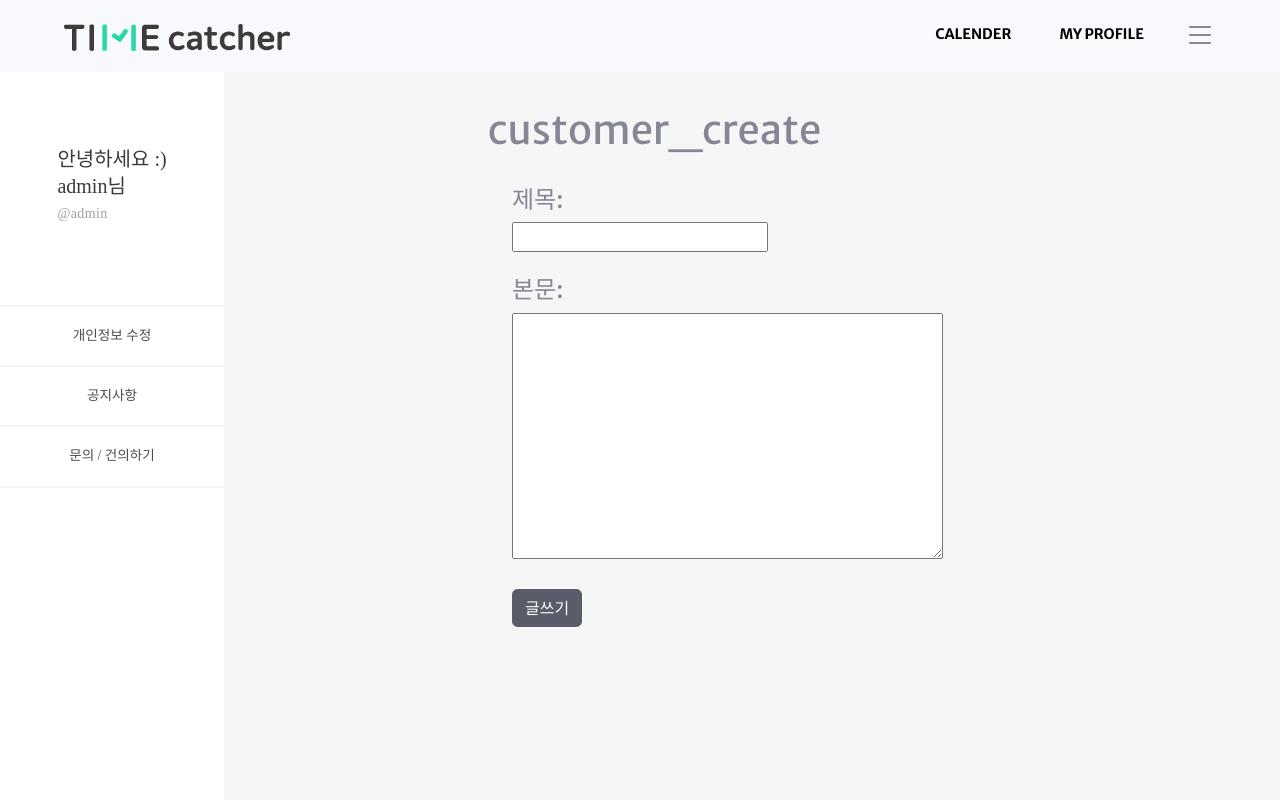
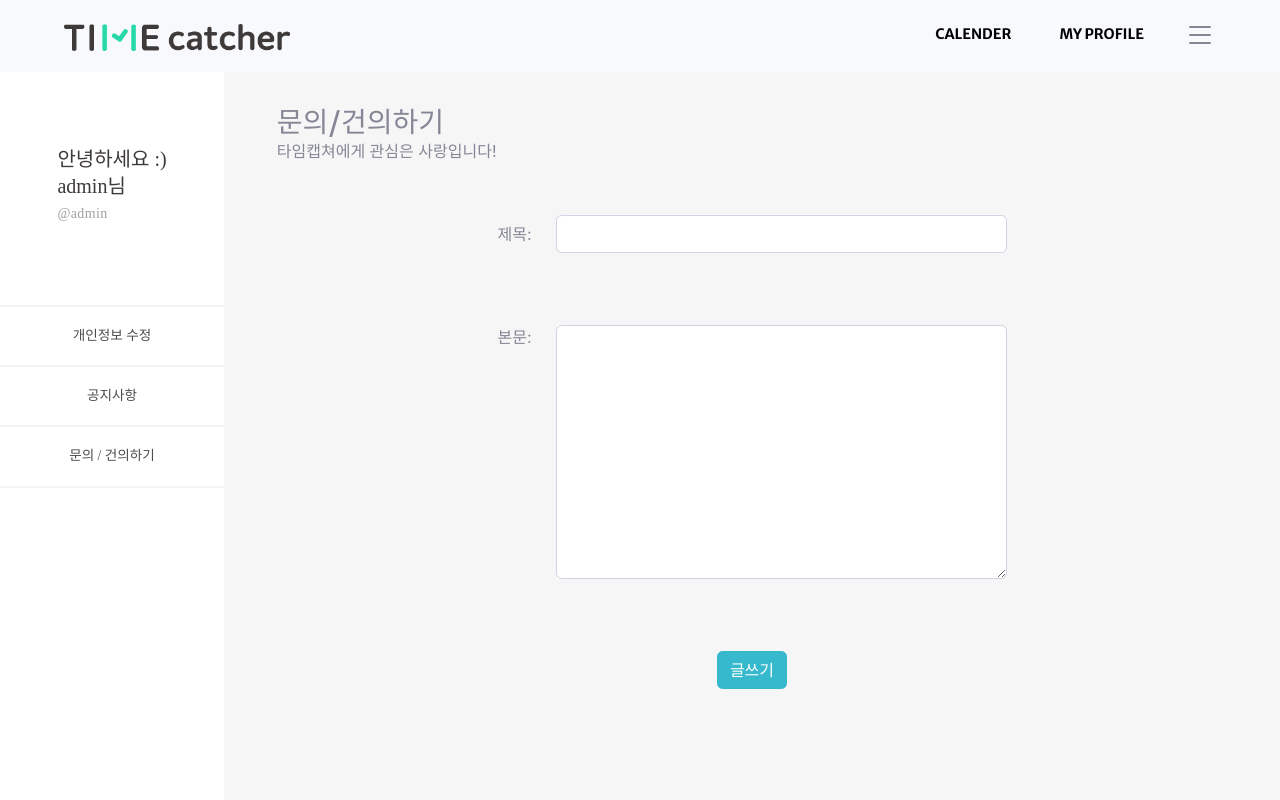
Before and after one commit to integerJI/TIME_catcher, a Django app: page /timeApp/customer_create/ in a window 1280 px wide. Run offline with Django 3.2, Linux system fonts and the light colour scheme; a user stored in the database is signed in; data comes from the database, SQL or seed files in the repository; both versions use the stored data as it was after the commit; some libraries are stand-ins or nearby versions.

Commit message:
customer 글쓰기 수정

```diff
--- a/timeApp/templates/customer_create.html
+++ b/timeApp/templates/customer_create.html
@@ -2,21 +2,33 @@
 {% load static %}
 {% block content_side %}
 <div id="content-wrapper" style="background-color: #f6f6f6;" class="d-flex justify-content-center">
-  <div class="cantrion" style="margin-top: 10%; width: 50%;">
-    <h1>customer_create</h1>
+  <div class="cantrion" style="margin-top: 10%; width: 90%;">
+    <h3 class="mb-0">문의/건의하기</h3>
+    <div class="mb-1 text-muted">타임캡쳐에게 관심은 사랑입니다!</div>
     <br>
-    <div class="container">
+    <div class="d-flex justify-content-center">
       <form action="{% url 'customer_save' %}" method="POST">
         {% csrf_token %}
-        <h4>제목: </h4>
-        <input type="text" name="title">
+        <div class="row no-gutters overflow-hidden flex-md-row mb-4 h-md-250 position-relative">
+          <div class="d-flex align-items-center ml-4">
+            <a>제목: </a>
+          </div>
+          <div class="col p-4 d-flex flex-column position-static">
+            <input type="text" name="title" class="form-control">
+          </div>
+        </div>
+        <div class="row no-gutters overflow-hidden flex-md-row mb-4 h-md-250 position-relative">
+          <div class="d-flex align-items-stretch ml-4 mt-4">
+            <a>본문: </a>
+          </div>
+          <div class="col p-4 d-flex flex-column position-static">
+            <textarea cols=40 rows=10 name="body" class="form-control"></textarea>
+          </div>
+        </div>
         <br>
-        <br>
-        <h4>본문: </h4>
-        <textarea cols=40 rows=10 name="body"></textarea>
-        <br>
-        <br>
-        <input class="btn btn-dark" type="submit" value="글쓰기">
+        <div class="d-flex justify-content-center">
+          <input class="btn btn-info" type="submit" value="글쓰기">
+        </div>
       </form>
     </div>
   </div>
--- a/timeApp/templates/customer_detail.html
+++ b/timeApp/templates/customer_detail.html
@@ -9,9 +9,9 @@
         class="text-muted">{{ customers.c_input_date }}</small></h1>
     <p>{{ customers.c_body }} <small class="text-muted">{{ customers.c_hit }}</small></p>
     <div class="d-flex justify-content-end">
-      <a href="{% url 'customer' %}" class="btn btn-primary">돌아가기</a>
-      <a href="{% url 'customer_update' customers.id %}" class="btn btn-primary">수정하기</a>
-      <a href="{% url 'customer_delete' customers.id %}" class="btn btn-primary">삭제하기</a>
+      <a href="{% url 'customer' %}" class="btn btn-info">돌아가기</a>
+      <a href="{% url 'customer_update' customers.id %}" class="btn btn-info">수정하기</a>
+      <a href="{% url 'customer_delete' customers.id %}" class="btn btn-info">삭제하기</a>
     </div>
   </div>
 </div>
--- a/timeApp/templates/notices_detail.html
+++ b/timeApp/templates/notices_detail.html
@@ -8,9 +8,9 @@
         class="text-muted">{{ notices.n_input_date }}</small></h1>
     <p>{{ notices.n_body }} <small class="text-muted">{{ notices.n_hit }}</small></p>
     <div class="d-flex justify-content-end">
-      <a href="{% url 'notices' %}" class="btn btn-primary">돌아가기</a>
-      <a href="{% url 'notices_update' notices.id %}" class="btn btn-primary">수정하기</a>
-      <a href="{% url 'notices_delete' notices.id %}" class="btn btn-primary">삭제하기</a>
+      <a href="{% url 'notices' %}" class="btn btn-info">돌아가기</a>
+      <a href="{% url 'notices_update' notices.id %}" class="btn btn-info">수정하기</a>
+      <a href="{% url 'notices_delete' notices.id %}" class="btn btn-info">삭제하기</a>
     </div>
   </div>
 </div>
```
Also changed, not shown: timeApp/templates/notices_create.html (+0 -8 lines), db.sqlite3.
